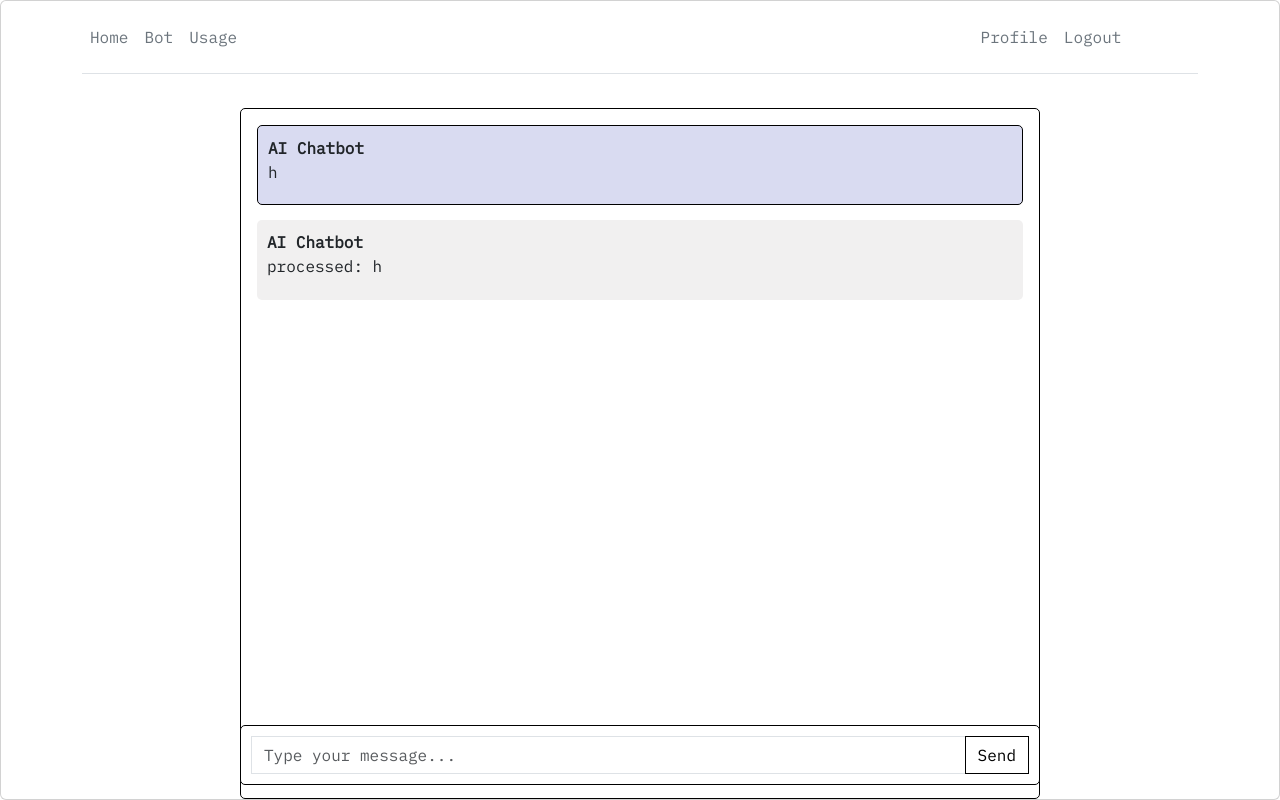
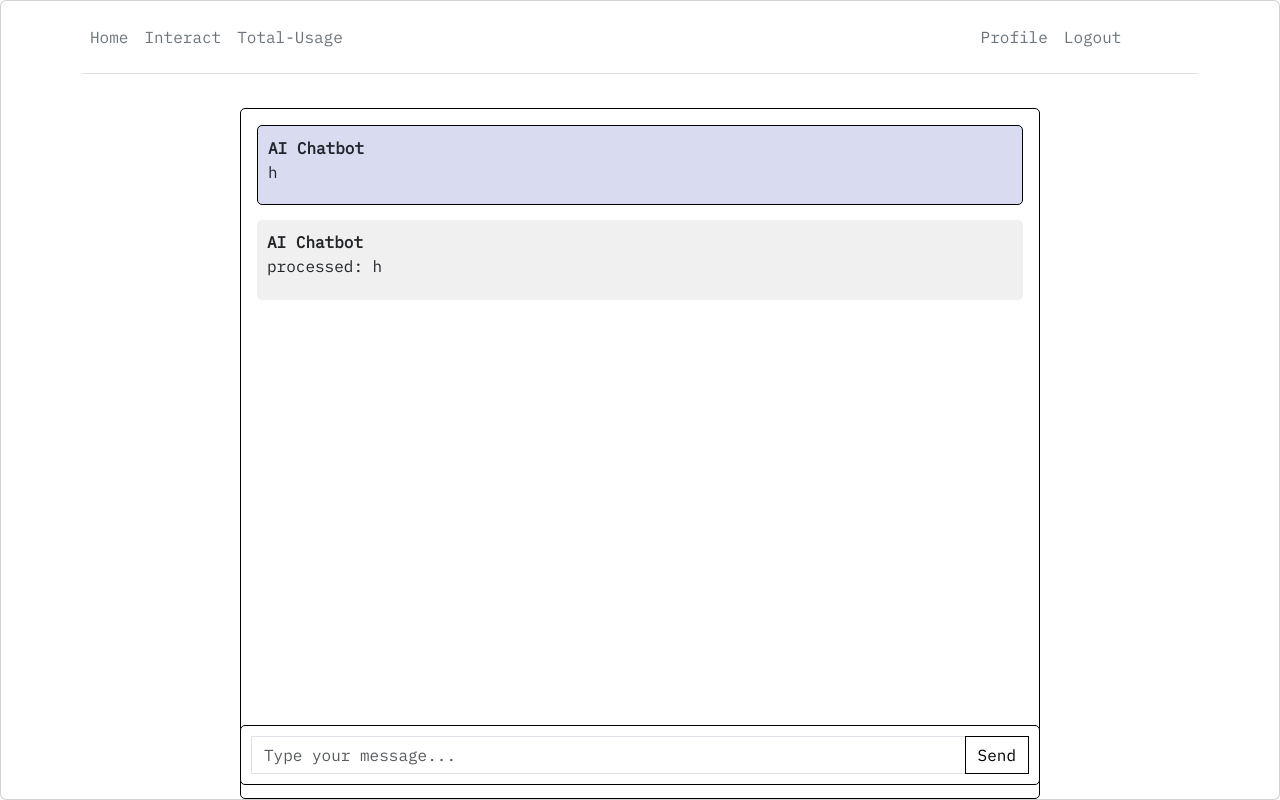
Before and after one commit to SaminSarker05/SaasBot, a Django app: page / in a window 1280 px wide. Run offline with Django 4.2, Linux system fonts and the light colour scheme; a user stored in the database is signed in; data comes from the database, SQL or seed files in the repository; both versions use the stored data as it was after the commit; some libraries are stand-ins or nearby versions.

Commit message:
home page ui redo

```diff
--- a/bot/core/urls.py
+++ b/bot/core/urls.py
@@ -2,7 +2,7 @@ from django.urls import path
 from . import views
 
 urlpatterns = [
-    path('', views.chatbot, name='home'),
+    path('', views.home, name='home'),
     path('login', views.login, name='login'),
     path('register', views.register, name='register'),
     path('logout', views.logout, name='logout'),
--- a/bot/core/views.py
+++ b/bot/core/views.py
@@ -13,7 +13,6 @@ def process(message):
   response = client.chat.completions.create(
     model="gpt-3.5-turbo",
     messages=[
-
       {"role": "system", "content": "You are a helpful assistant."},
       {"role": "user", "content": message},
     ]
@@ -23,7 +22,7 @@ def process(message):
   return answer
 
 
-def chatbot(request):
+def home(request):
   chats = Chat.objects.filter(user=request.user)
   if request.method == 'POST':
     message = request.POST.get('message')
--- a/bot/templates/home.html
+++ b/bot/templates/home.html
@@ -83,6 +83,7 @@
       border: 1px black solid;
       overflow-y: auto;
       border-radius: 5px;
+
     }
 
   </style>
@@ -99,8 +100,8 @@
 
         <ul class="nav col-12 col-md-auto mb-2 justify-content-center mb-md-0">
           <li><a href="#" class="nav-link px-2 link-secondary">Home</a></li>
-          <li><a href="#" class="nav-link px-2 link-secondary">Bot</a></li>
-          <li><a href="#" class="nav-link px-2 link-secondary">Usage</a></li>
+          <li><a href="#" class="nav-link px-2 link-secondary">Interact</a></li>
+          <li><a href="#" class="nav-link px-2 link-secondary">Total-Usage</a></li>
         </ul>
 
         <div class="col-md-3 text-end">
```
Also changed, not shown: bot/db.sqlite3.
